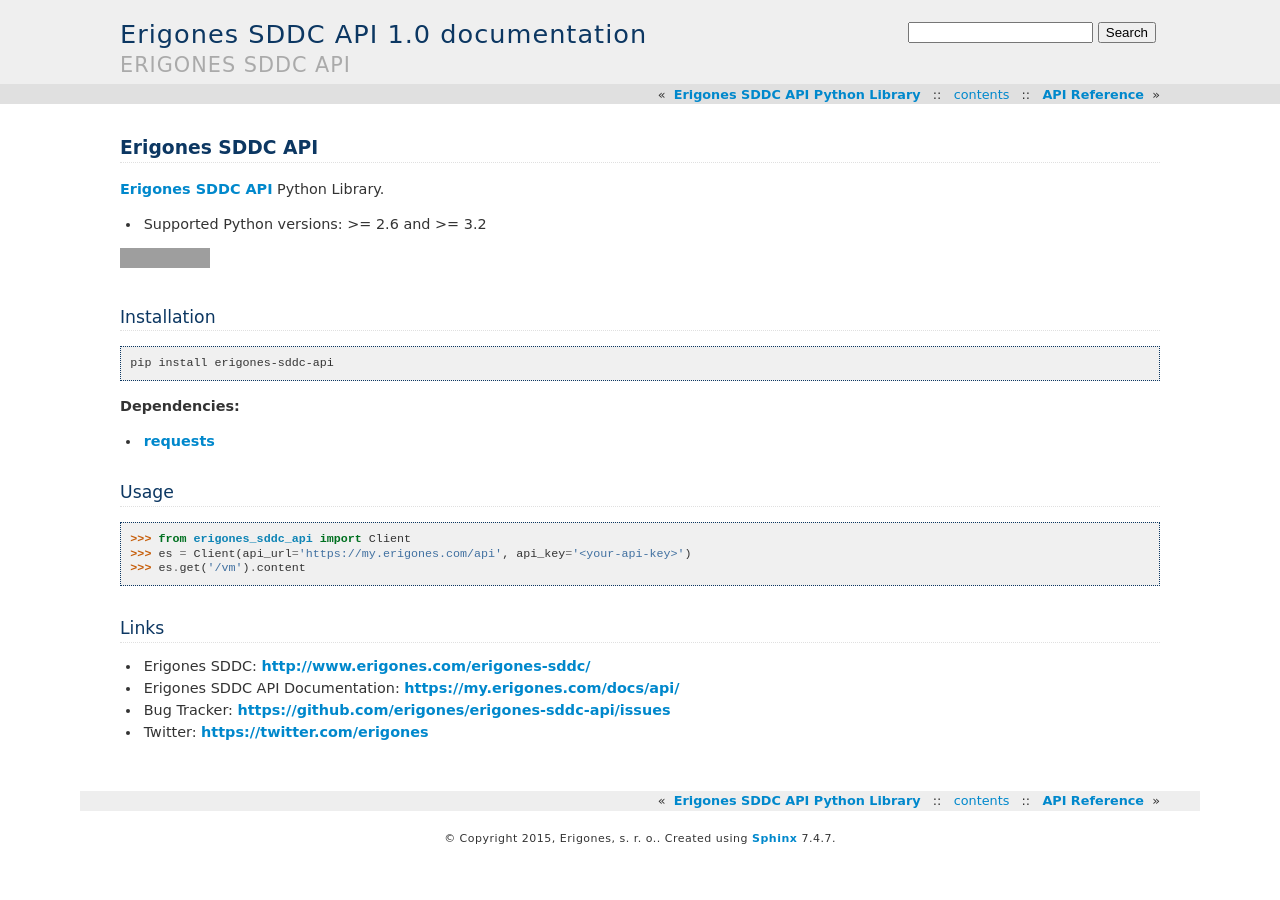
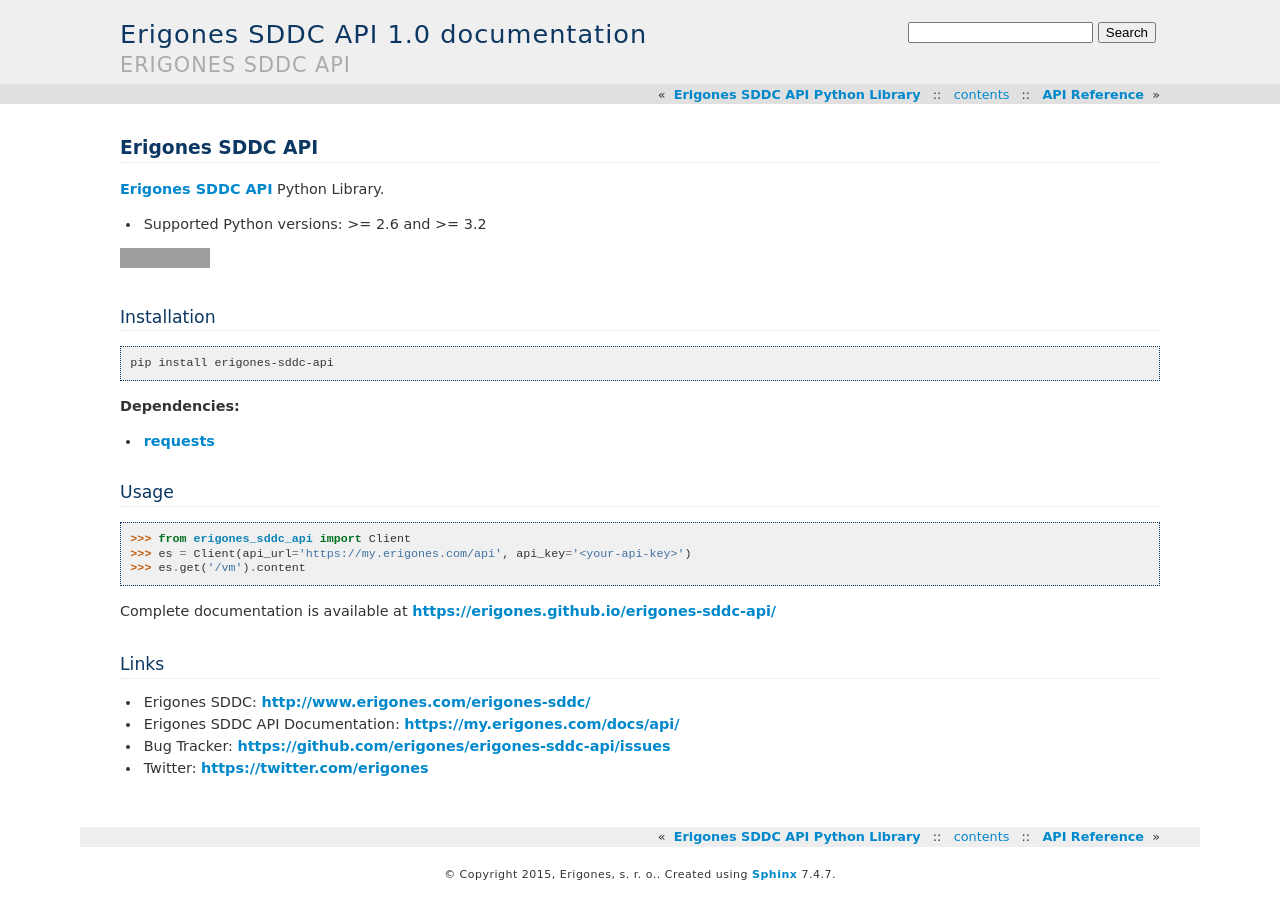
Before and after one commit to erigones/esdc-api, a Sphinx documentation site: the page built from docs/readme.rst, in a window 1280 px wide. Built offline with Sphinx 7.4.7, drawn with Linux system fonts in a browser that asks for light colours; grey boxes are pictures that could not be loaded.

Commit message:
Added link to complete api docs

```diff
--- a/docs/readme.rst
+++ b/docs/readme.rst
@@ -28,6 +28,8 @@
     >>> es = Client(api_url='https://my.erigones.com/api', api_key='<your-api-key>')
     >>> es.get('/vm').content
 
+Complete documentation is available at https://erigones.github.io/erigones-sddc-api/
+
 Links
 -----
 
```
Also changed, not shown: 4 other files.
